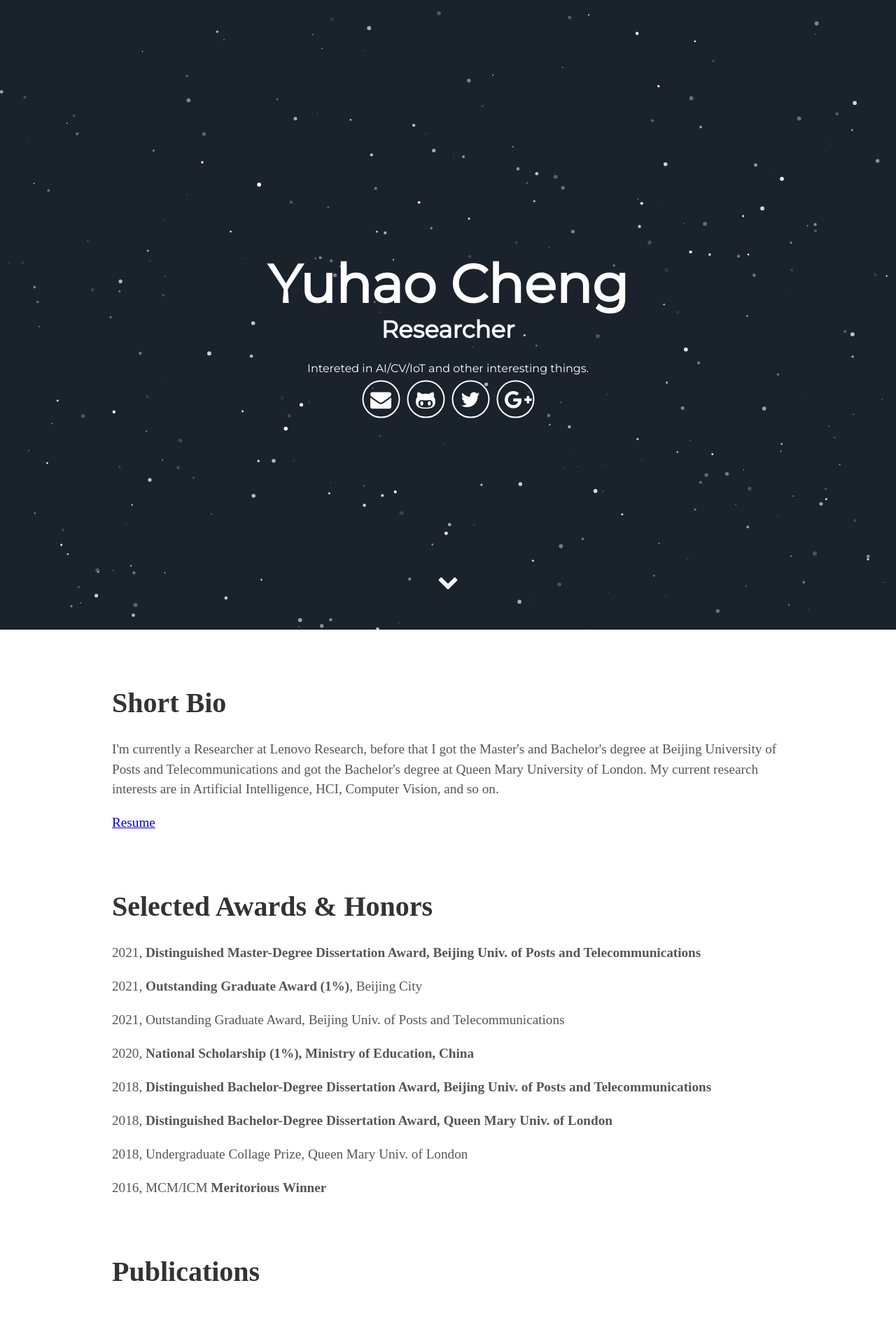
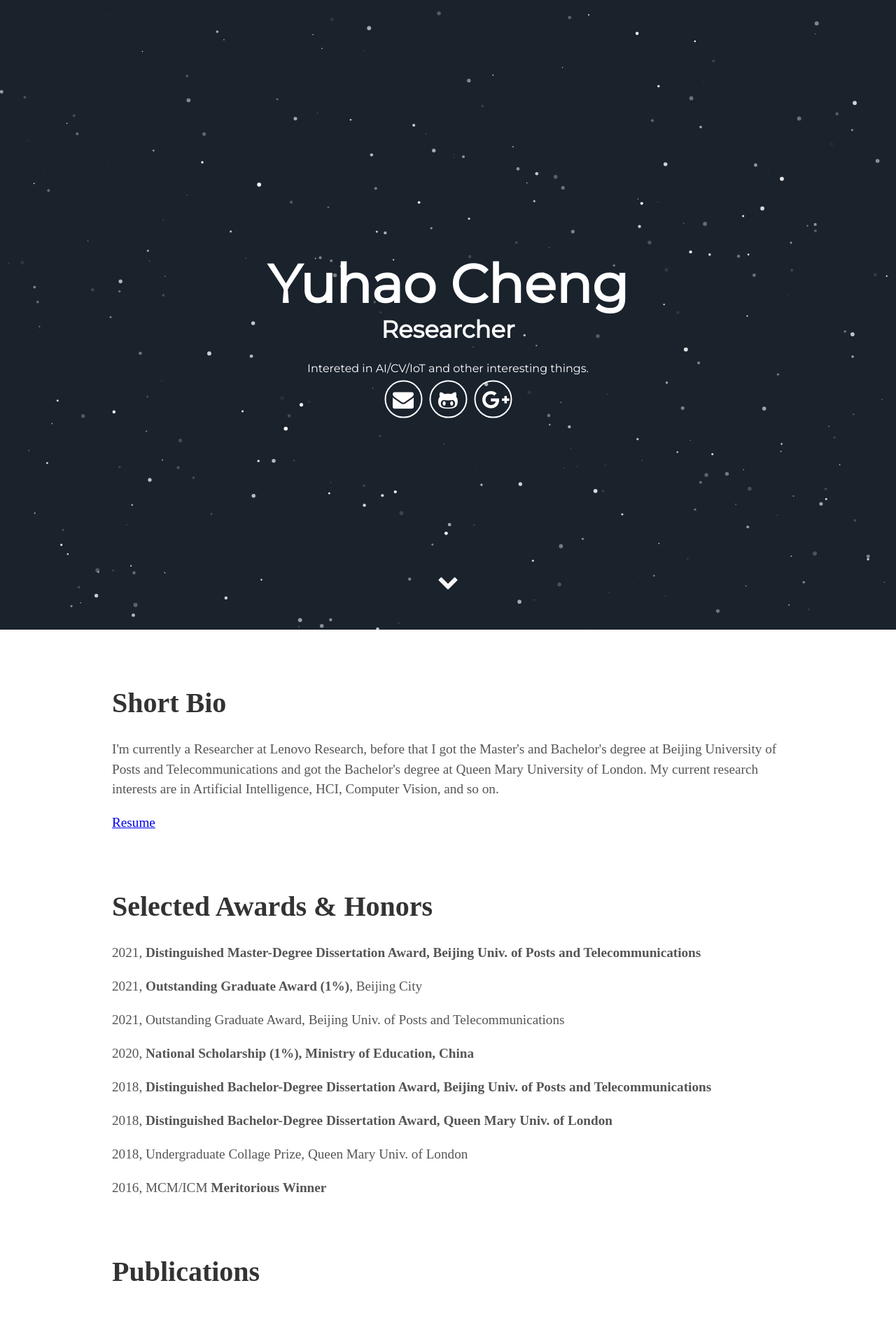
Before and after one commit to YuhaoCheng/yuhaocheng.github.io, a Jekyll site: the page built from index.html, in a window 1280 px wide. Shown: the top 1914 px of the page at 70% size. Built offline with Jekyll 4.4.1, drawn with Linux system fonts in a browser that asks for light colours; some web fonts are replaced.

Commit message:
Update header.html

```diff
--- a/_includes/header.html
+++ b/_includes/header.html
@@ -10,7 +10,7 @@
       <div class="header-icons">
         <a aria-label="Send email" href="mailto:yuhao.cheng[at]outlook[dot]com"><i class="icon fa fa-envelope"></i></a>
         <a aria-label="My Github" target="_blank" href="https://github.com/YuhaoCheng"><i class="icon fa fa-github-alt" aria-hidden="true"></i></a>
-        <a aria-label="My Twitter" target="_blank" href="https://twitter.com/yu55032869"><i class="icon fa fa-twitter" aria-hidden="true"></i></a>
+<!--         <a aria-label="My Twitter" target="_blank" href="https://twitter.com/yu55032869"><i class="icon fa fa-twitter" aria-hidden="true"></i></a> -->
         <a aria-label="Google Sholar" target="_blank" href="https://scholar.google.com.hk/citations?hl=zh-CN&user=Uki0KqEAAAAJ"><i class="icon fa fa-google-plus" aria-hidden="true"></i></a>
       </div>
       <div class="header-links">
```
